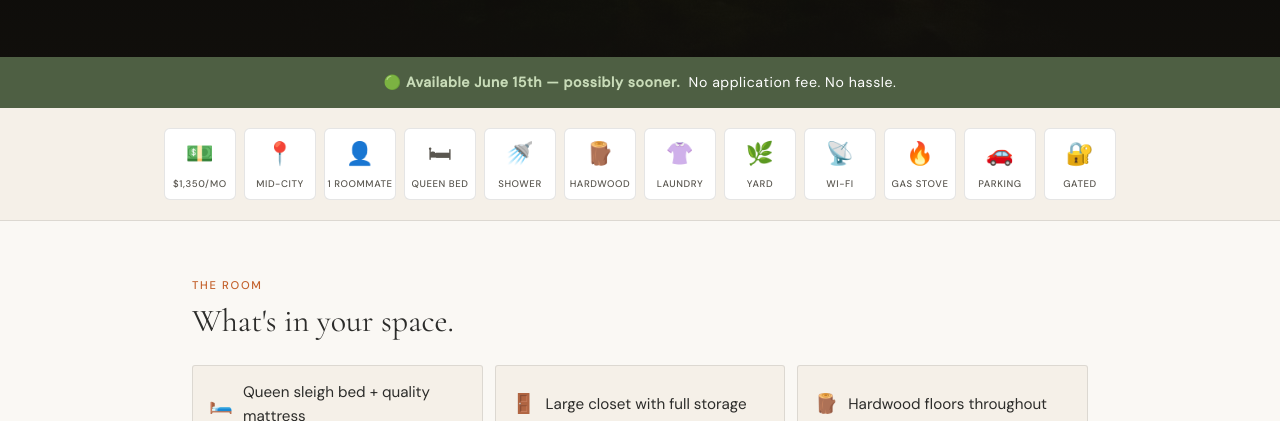
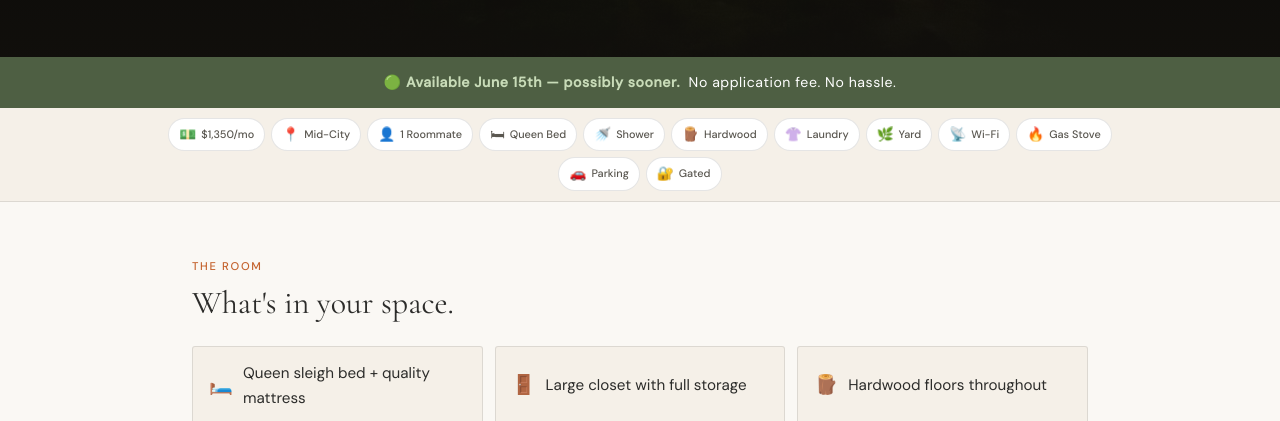
Before and after one commit to homoohno-coder/mymacguy, a plain HTML site: page room/index.html in a window 1280 px wide. Shown: the part 743-1164 px from the top of the page. Drawn offline with nearby package versions, Linux system fonts and the light colour scheme.

Commit message:
Icon tiles: pill style, tiny, single compact row

```diff
--- a/room/index.html
+++ b/room/index.html
@@ -170,13 +170,13 @@
     .icon-tiles {
       background: var(--cream);
       border-bottom: 1px solid var(--border);
-      padding: 20px 32px;
+      padding: 10px 24px;
     }
 
     .icon-tiles-row {
       display: flex;
       flex-wrap: wrap;
-      gap: 8px;
+      gap: 6px;
       justify-content: center;
       max-width: 960px;
       margin: 0 auto;
@@ -184,24 +184,19 @@
 
     .icon-tile {
       display: flex;
-      flex-direction: column;
       align-items: center;
-      justify-content: center;
-      gap: 4px;
-      width: 72px;
-      height: 72px;
+      gap: 5px;
+      padding: 5px 10px;
       background: #fff;
       border: 1px solid var(--border);
-      border-radius: 6px;
-      font-size: 0.6rem;
+      border-radius: 20px;
+      font-size: 0.68rem;
       font-weight: 500;
       color: var(--mid);
-      text-transform: uppercase;
-      letter-spacing: 0.06em;
-      text-align: center;
+      white-space: nowrap;
     }
 
-    .icon-tile .ti { font-size: 1.4rem; }
+    .icon-tile .ti { font-size: 0.85rem; }
 
     .stat-icon {
       font-size: 1.4rem;
```
